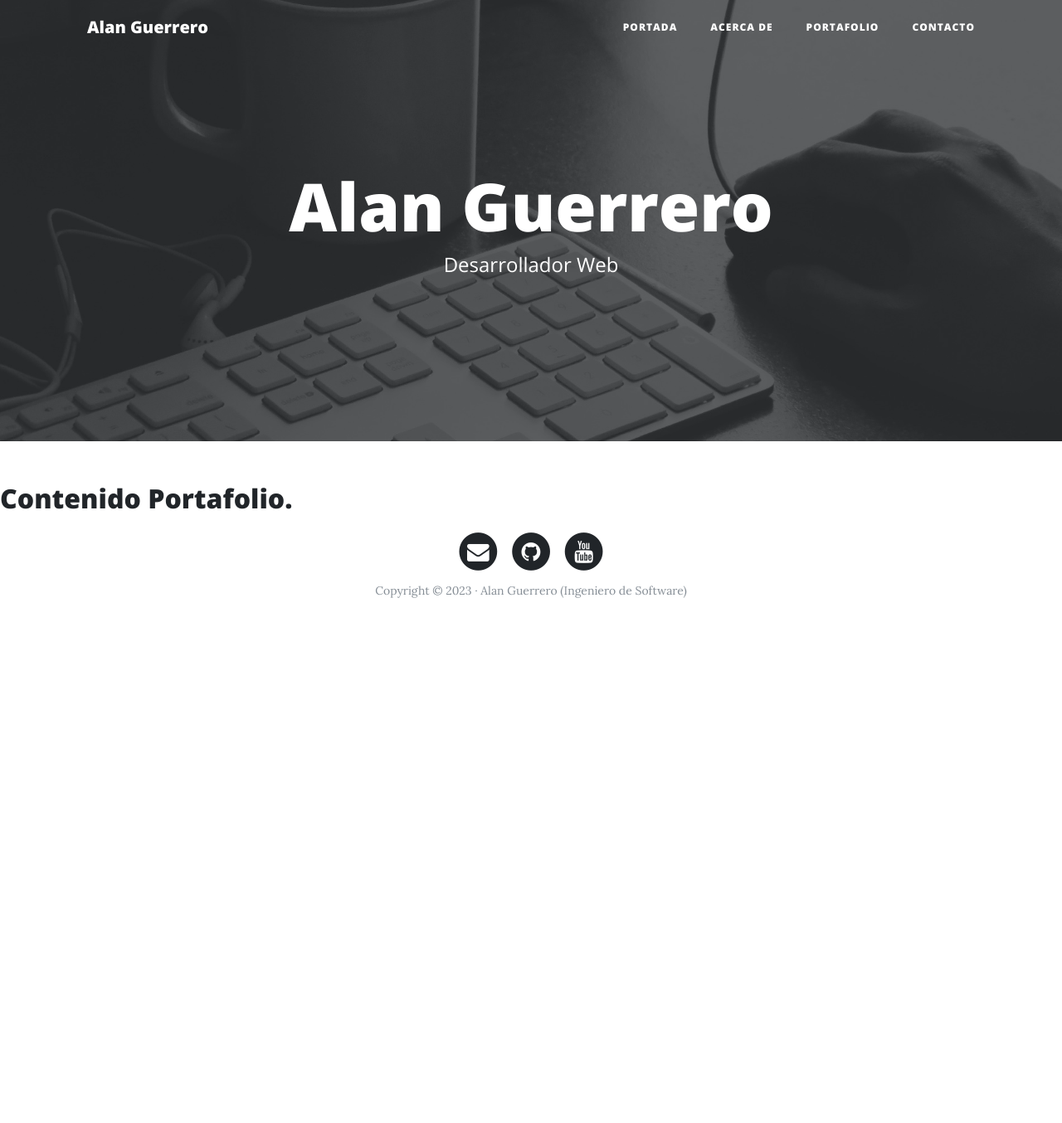
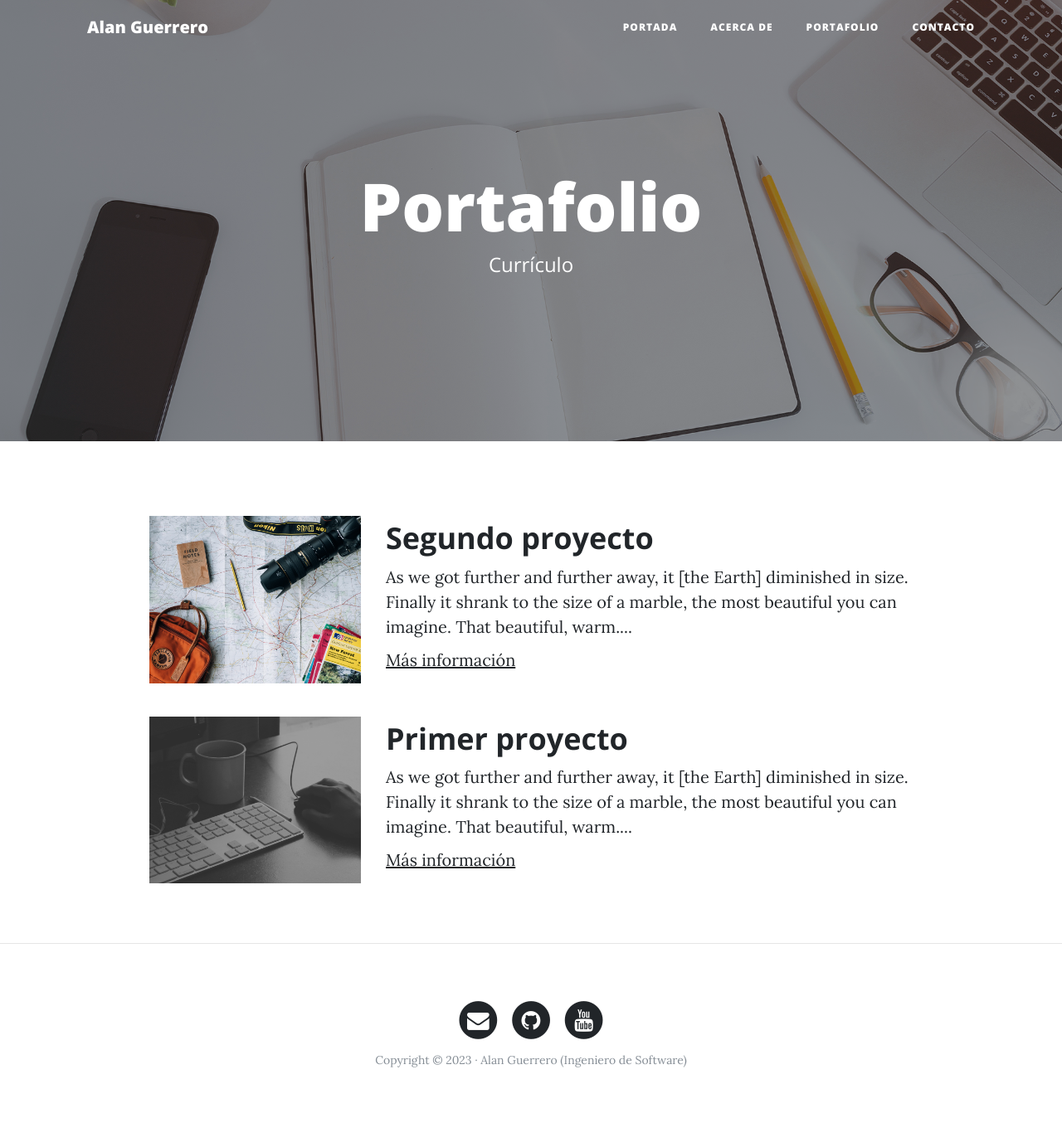
Before and after one commit to AlanEduardoGL/Django-Portafolio, a Django app: page /portafolio/ in a window 1280 px wide. Shown: the whole page at 83% size. Before the commit the page ends 721 px from the top, so only its background shows below. Run offline with Django 4.2, Linux system fonts and the light colour scheme; some libraries are stand-ins or nearby versions.

Commit message:
version 0.0.0 - 18/09/23

```diff
--- a/webpersonal/core/templates/base.html
+++ b/webpersonal/core/templates/base.html
@@ -23,7 +23,7 @@
     <!-- Navegación -->
     <nav class="navbar navbar-expand-lg navbar-light fixed-top" id="mainNav">
       <div class="container">
-        <a class="navbar-brand" href="index.html">Alan Guerrero</a>
+        <a class="navbar-brand" href="{% url 'home' %}">Alan Guerrero</a>
         <button class="navbar-toggler navbar-toggler-right" type="button" data-toggle="collapse" data-target="#navbarResponsive" aria-controls="navbarResponsive" aria-expanded="false" aria-label="Toggle navigation">
           Menú
           <i class="fa fa-bars"></i>
@@ -48,14 +48,17 @@
     </nav>
 
     <!-- Cabecera -->
-    <header class="masthead" style="background-image: url('{% static 'core/img/home-bg.jpg' %}')">
+    <header class="masthead"
+      style="background-image: url('{% block background %}
+      {% endblock %}')">
       <div class="overlay"></div>
       <div class="container">
         <div class="row">
           <div class="col-lg-8 col-md-10 mx-auto">
             <div class="site-heading">
-              <h1>Alan Guerrero</h1>
-              <span class="subheading">Desarrollador Web</span>
+              {% block headers %}
+
+              {% endblock %}
             </div>
           </div>
         </div>
@@ -63,9 +66,17 @@
     </header>
 
     <!-- Contenido -->
-    {% block content %}
-      {% comment %} Contenido de la Pagina {% endcomment %}
-    {% endblock %}
+    <div class="container">
+      {% block content %}
+        {% comment %}Contenido de la Pagina{% endcomment %}
+      {% endblock %}
+    </div>
+
+    {% comment %}Validamos que no muestre el<hr />si es la portada principal{% endcomment %}
+    {% comment %}Con "request.path" se imprime la ruta actual{% endcomment %}
+    {% if request.path != '/' %}
+      <hr />
+    {% endif %}
 
     <!-- Pié de página -->
     <footer>
--- a/webpersonal/core/templates/core/portafolio.html
+++ b/webpersonal/core/templates/core/portafolio.html
@@ -4,10 +4,39 @@
   Portafolio
 {% endblock %}
 
+<!-- Cargamos Archivos Statics -->
+{% block background %}{% load static %}{% static 'core/img/portfolio-bg.jpg' %}{% endblock %}
+
+{% block headers %}
+  <h1>Portafolio</h1>
+  <span class="subheading">Currículo</span>
+{% endblock %}
+
 {% block content %}
-  {% if contenido_html %}
-    <h2>{{ contenido_html }}</h2>
-  {% else %}
-    <h2>Sin Contenido que Mostrar.</h2>
-  {% endif %}
+  <!-- Proyecto -->
+  <div class="row project">
+    <div class="col-lg-3 col-md-4 offset-lg-1">
+      <img class="img-fluid" src="{% static 'core/img/about-bg.jpg' %}" alt="" />
+    </div>
+    <div class="col-lg-7 col-md-8">
+      <h2 class="section-heading title">Segundo proyecto</h2>
+      <p>As we got further and further away, it [the Earth] diminished in size. Finally it shrank to the size of a marble, the most beautiful you can imagine. That beautiful, warm....</p>
+      <p>
+        <a href="http://google.com">Más información</a>
+      </p>
+    </div>
+  </div>
+  <!-- Proyecto -->
+  <div class="row project">
+    <div class="col-lg-3 col-md-4 offset-lg-1">
+      <img class="img-fluid" src="{% static 'core/img/home-bg.jpg' %}" alt="" />
+    </div>
+    <div class="col-lg-7 col-md-8">
+      <h2 class="section-heading title">Primer proyecto</h2>
+      <p>As we got further and further away, it [the Earth] diminished in size. Finally it shrank to the size of a marble, the most beautiful you can imagine. That beautiful, warm....</p>
+      <p>
+        <a href="http://google.com">Más información</a>
+      </p>
+    </div>
+  </div>
 {% endblock %}
```
Also changed, not shown: webpersonal/core/templates/core/about.html (+19 -6 lines), webpersonal/core/templates/core/contact.html (+20 -5 lines), webpersonal/core/templates/core/home.html (+9 -5 lines).
